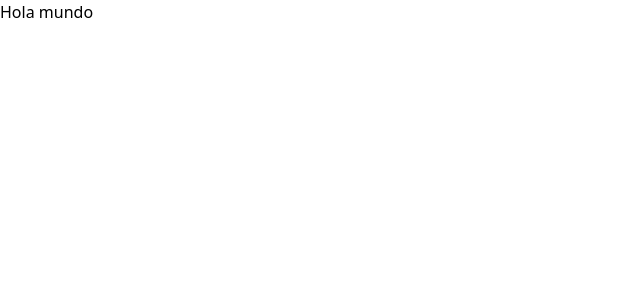
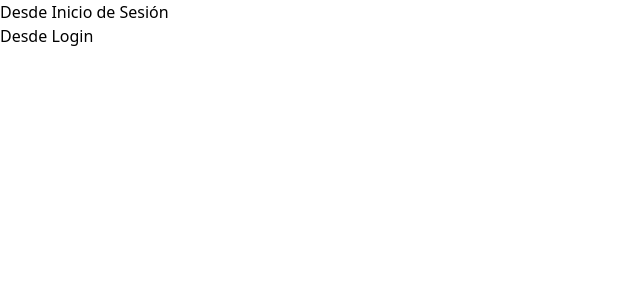
Before and after one commit to UrielQuiroz/CustomerManager, a React (Create React App) app in the folder customer-manager/: page / in a window 1280 px wide. Shown: the top 300 px of the page, without its empty margins (0-640 px from the left). Built offline with nearby package versions, Linux system fonts and the light colour scheme.

Commit message:
React Router Dom
Definiendo rutas con react-router-dom utilizando Route y Outle

```diff
--- a/customer-manager/src/App.js
+++ b/customer-manager/src/App.js
@@ -1,9 +1,22 @@
 import { useState } from 'react';
 import { BrowserRouter, Routes, Route } from 'react-router-dom'
+import IniciarSesion from './layout/IniciarSesion';
+import Layout from './layout/Layout';
+import Inicio from './paginas/Inicio';
+import LoginForm from './paginas/LoginForm';
 
 function App() {
   return (
-    <h1>Hola mundo</h1>
+    <BrowserRouter>
+      <Routes>
+        <Route path='/' element={ <IniciarSesion /> }>
+          <Route index element={ <LoginForm />} />
+        </Route>
+        <Route path='/clientes' element={ <Layout /> }>
+          <Route index element={ <Inicio /> } />
+        </Route>
+      </Routes>
+    </BrowserRouter>
   );
 }
 
--- /dev/null
+++ b/customer-manager/src/layout/IniciarSesion.jsx
@@ -0,0 +1,12 @@
+import { Outlet } from 'react-router-dom';
+
+const IniciarSesion = () => {
+    return (
+        <div>
+            <h1>Desde Inicio de Sesión</h1>
+            <Outlet />
+        </div>
+    )
+}
+
+export default IniciarSesion
--- /dev/null
+++ b/customer-manager/src/layout/Layout.jsx
@@ -0,0 +1,12 @@
+import { Outlet } from 'react-router-dom';
+
+const Layout = () => {
+    return (
+        <div>
+            <h1>Desde Layout</h1>
+            <Outlet />
+        </div>
+    )
+}
+
+export default Layout
--- /dev/null
+++ b/customer-manager/src/paginas/EditarCliente.jsx
@@ -0,0 +1,11 @@
+import React from 'react'
+
+const EditarCliente = () => {
+    return (
+        <div>
+            <h1>Editar Cliente</h1>
+        </div>
+    )
+}
+
+export default EditarCliente
--- /dev/null
+++ b/customer-manager/src/paginas/Inicio.jsx
@@ -0,0 +1,11 @@
+//import {} from 'react-router-dom';
+
+const Inicio = () => {
+    return (
+        <div>
+            <h1>Desde el Inicio</h1>
+        </div>
+    )
+}
+
+export default Inicio
--- /dev/null
+++ b/customer-manager/src/paginas/LoginForm.jsx
@@ -0,0 +1,11 @@
+import React from 'react'
+
+const LoginForm = () => {
+    return (
+        <div>
+            <h1>Desde Login</h1>
+        </div>
+    )
+}
+
+export default LoginForm
--- /dev/null
+++ b/customer-manager/src/paginas/NuevoCliente.jsx
@@ -0,0 +1,11 @@
+import React from 'react'
+
+const NuevoCliente = () => {
+    return (
+        <div>
+            <h1>Nuevo Cliente</h1>
+        </div>
+    )
+}
+
+export default NuevoCliente
```
